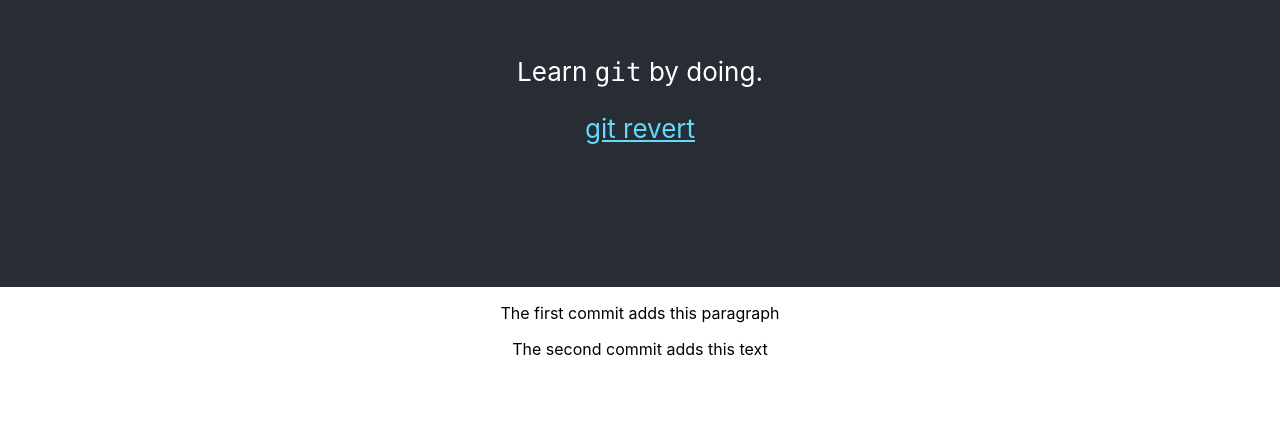
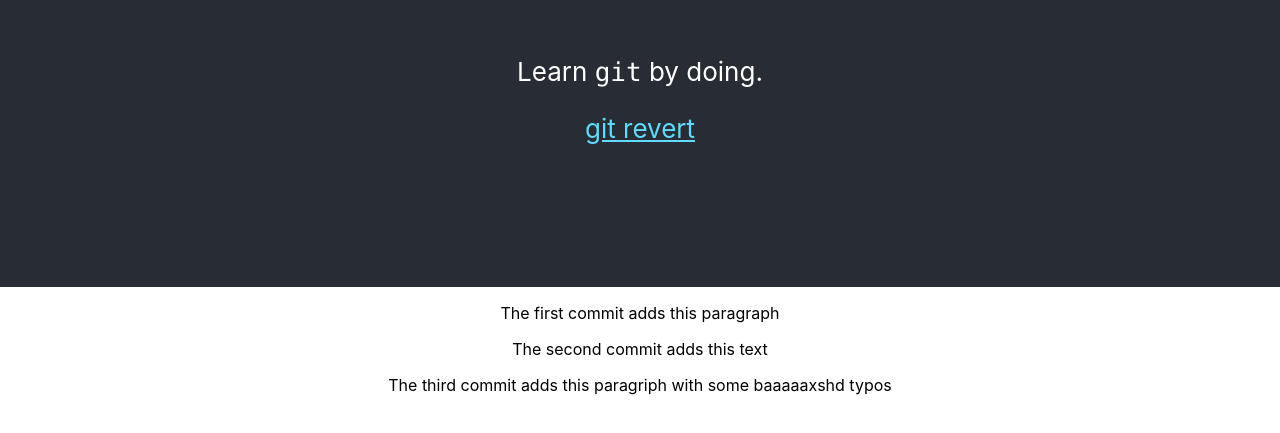
Before and after one commit to EmilyChristy/learn-git-app, a React (Create React App) app: page / in a window 1280 px wide. Shown: the part 113-546 px from the top of the page. Built offline with nearby package versions, Linux system fonts and the light colour scheme.

Commit message:
the third commit adds some text with typos

```diff
--- a/src/App.js
+++ b/src/App.js
@@ -20,6 +20,7 @@ function App() {
       </header>
       <p>The first commit adds this paragraph</p>
       <p>The second commit adds this text</p>
+      <p>The third commit adds this paragriph with some baaaaaxshd typos</p>
     </div>
   );
 }
```
